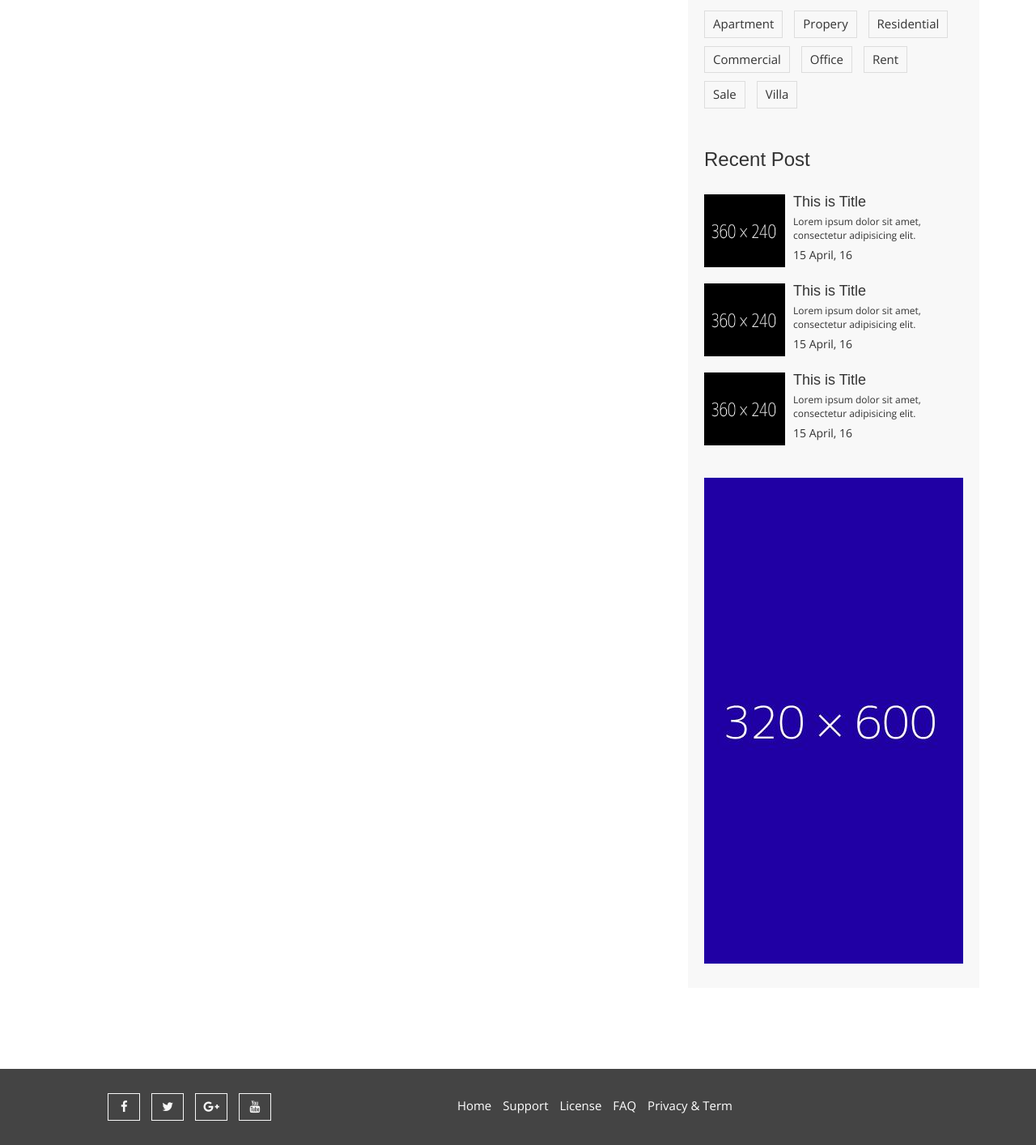
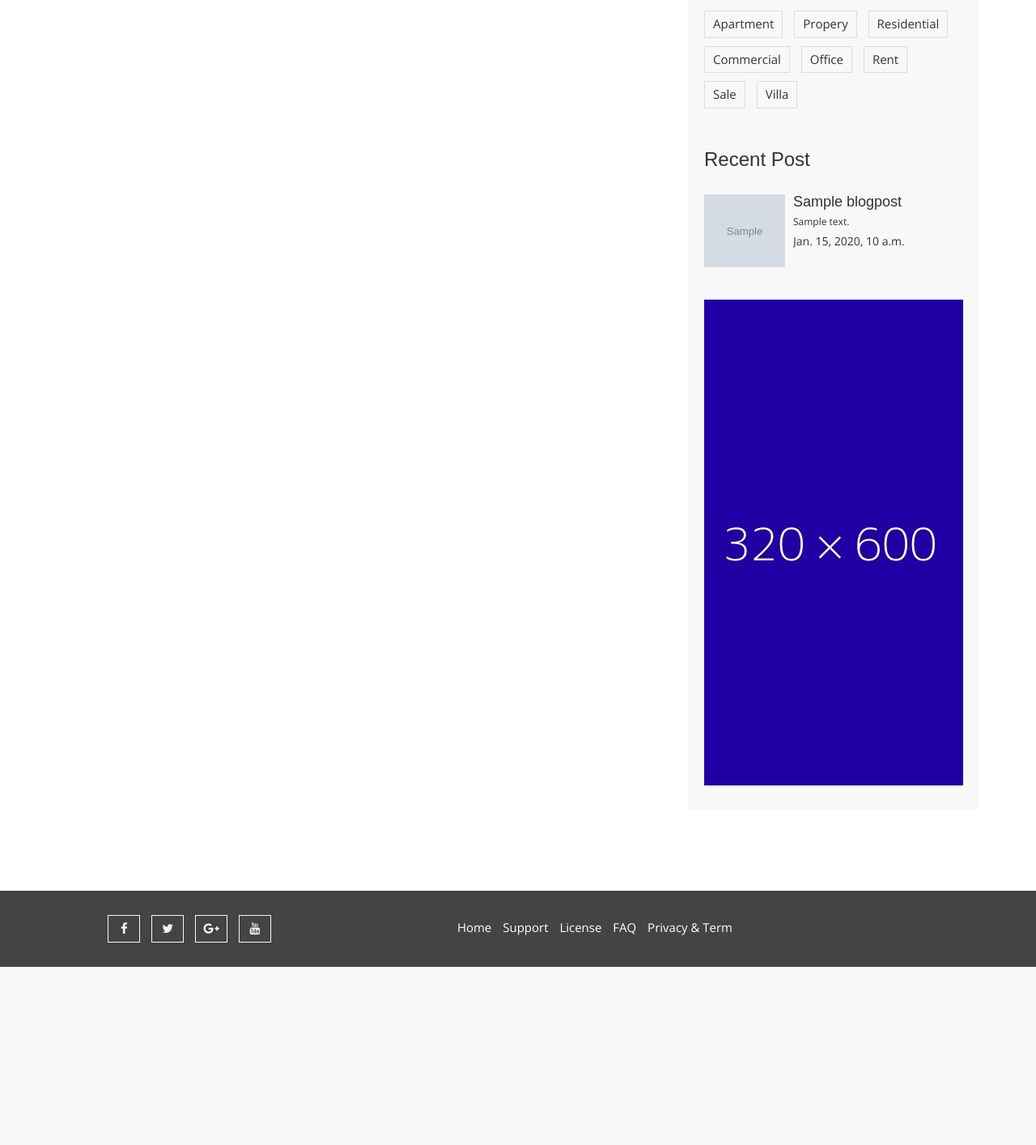
Before and after one commit to ADyusuf12/Earmark-Website, a Django app: page /blog/ in a window 1280 px wide. Shown: the part 1100-2514 px from the top of the page at 81% size. After the commit the page ends 2294 px from the top, so only its background shows below. Run offline with Django 5.2, Linux system fonts and the light colour scheme; data comes from the database, SQL or seed files in the repository; tables that the repository leaves empty hold one stand-in row (values such as "Sample post"); grey boxes marked "Sample" are stand-in pictures; some libraries are stand-ins or nearby versions.

Commit message:
Configured Latest Blog Post Section

```diff
--- a/EarmarkWeb/e_web/apps/blog/urls.py
+++ b/EarmarkWeb/e_web/apps/blog/urls.py
@@ -5,7 +5,7 @@ app_name = "blog"
 
 urlpatterns = [
     path("", blog, name = 'blog'),
-    path('<int:post_id>/', blog_details, name='blog_details'),
+    path('/<int:post_id>/', blog_details, name='blog_details'),
     path('create/', BlogPostCreateView.as_view(), name='create_blog'),
     path('<int:pk>/delete/', BlogPostDeleteView.as_view(), name='delete_blog'),
 ]
--- a/EarmarkWeb/e_web/apps/blog/views.py
+++ b/EarmarkWeb/e_web/apps/blog/views.py
@@ -7,16 +7,19 @@ from .forms import BlogPostForm, CommentForm
 
 def blog(request):
     blog_posts = BlogPost.objects.all()
+    latest_posts = BlogPost.objects.order_by('date_created')
     for post in blog_posts:
         post.comment_count = Comment.objects.filter(blog_post=post).count()
     context = {
         'blog_posts': blog_posts,
+        'latest_posts': latest_posts
     }
     return render(request, 'blog/blog.html', context)
 
 
 def blog_details(request, post_id):
     blog_post = get_object_or_404(BlogPost, id=post_id)
+    latest_posts = BlogPost.objects.order_by('date_created')
     comments = blog_post.comment_set.all()
     comment_form = CommentForm()
 
@@ -32,6 +35,7 @@ def blog_details(request, post_id):
         'blog_post': blog_post,
         'comments': comments,
         'comment_form': comment_form,
+        'latest_posts': latest_posts
     }
     return render(request, 'blog/blog-details.html', context)
 
--- a/EarmarkWeb/e_web/apps/public/views.py
+++ b/EarmarkWeb/e_web/apps/public/views.py
@@ -76,7 +76,7 @@ def properties_list(request):
 
 def properties_list_retrieve(request, pk):
     listing = Properties_Listing.objects.get(id=pk)
-    print(dir(listing))
+
     listing.views += 1
     listing.save()
     popular_listings = Properties_Listing.objects.order_by('-views')[:3]
--- a/EarmarkWeb/e_web/templates/blog/blog.html
+++ b/EarmarkWeb/e_web/templates/blog/blog.html
@@ -60,7 +60,7 @@
                 <div class="col-md-8">
                   <div class="aa-blog-content">
                     <div class="row">
-                      {% for post in blog_posts%}
+                      {% for post in blog_posts %}
 
                       <div class="col-md-6 col-sm-6">
                         <article class="aa-blog-single">
@@ -167,44 +167,22 @@
                     <!-- Start single sidebar -->
                     <div class="aa-blog-sidebar-single">
                       <h3>Recent Post</h3>
+                      {% for post in latest_posts %}
                       <div class="aa-blog-recent-post">
                         <div class="media">
                           <div class="media-left">
                             <a href="#">
-                              <img alt="img" src="{% static 'theme/img/blog-img-3.jpg' %}" class="media-object">
+                              <img alt="img" src="{{post.image.url}}" class="media-object">
                             </a>
                           </div>
                           <div class="media-body">
-                            <h4 class="media-heading"><a href="#">This is Title</a></h4>
-                            <p>Lorem ipsum dolor sit amet, consectetur adipisicing elit.</p>
-                            <span>15 April, 16</span>
-                          </div>
-                        </div>
-                        <div class="media">
-                          <div class="media-left">
-                            <a href="#">
-                              <img alt="img" src="{% static 'theme/img/blog-img-2.jpg' %}" class="media-object">
-                            </a>
-                          </div>
-                          <div class="media-body">
-                            <h4 class="media-heading"><a href="#">This is Title</a></h4>
-                            <p>Lorem ipsum dolor sit amet, consectetur adipisicing elit.</p>
-                            <span>15 April, 16</span>
-                          </div>
-                        </div>
-                        <div class="media">
-                          <div class="media-left">
-                            <a href="#">
-                              <img alt="img" src="{% static 'theme/img/blog-img-1.jpg' %}" class="media-object">
-                            </a>
-                          </div>
-                          <div class="media-body">
-                            <h4 class="media-heading"><a href="#">This is Title</a></h4>
-                            <p>Lorem ipsum dolor sit amet, consectetur adipisicing elit.</p>
-                            <span>15 April, 16</span>
+                            <h4 class="media-heading"><a href="">{{ post.title }}</a></h4>
+                            <p>{{ post.description }}</p>
+                            <span>{{ post.date_created }}</span>
                           </div>
                         </div>
                       </div>
+                      {% endfor %}
                     </div>
                     <!-- Start single sidebar -->
                     <div class="aa-blog-sidebar-single">
--- a/EarmarkWeb/e_web/templates/index.html
+++ b/EarmarkWeb/e_web/templates/index.html
@@ -303,7 +303,7 @@
               <div class="col-md-4">
                 <article class="aa-properties-item">
                   <a href="#" class="aa-properties-item-img">
-                    <img src="{{ listing.image.url }}" alt="img">
+                    <img src="{{ listing.images.first.image.url }}" alt="img">
                   </a>
                   <div class="aa-tag for-sale">
                     {{ listing.status }}
--- a/EarmarkWeb/e_web/templates/properties-detail.html
+++ b/EarmarkWeb/e_web/templates/properties-detail.html
@@ -299,7 +299,7 @@
                                 <div class="media">
                                     <div class="media-left">
                                         <a href="#">
-                                            <img class="media-object" src="{{ listing.first_image_url }}"
+                                            <img class="media-object" src="{{ listing.images.first.image.url }}"
                                                 alt="Property Image">
                                         </a>
                                     </div>
```
Also changed, not shown: EarmarkWeb/e_web/templates/blog/blog-details.html (+6 -28 lines).
